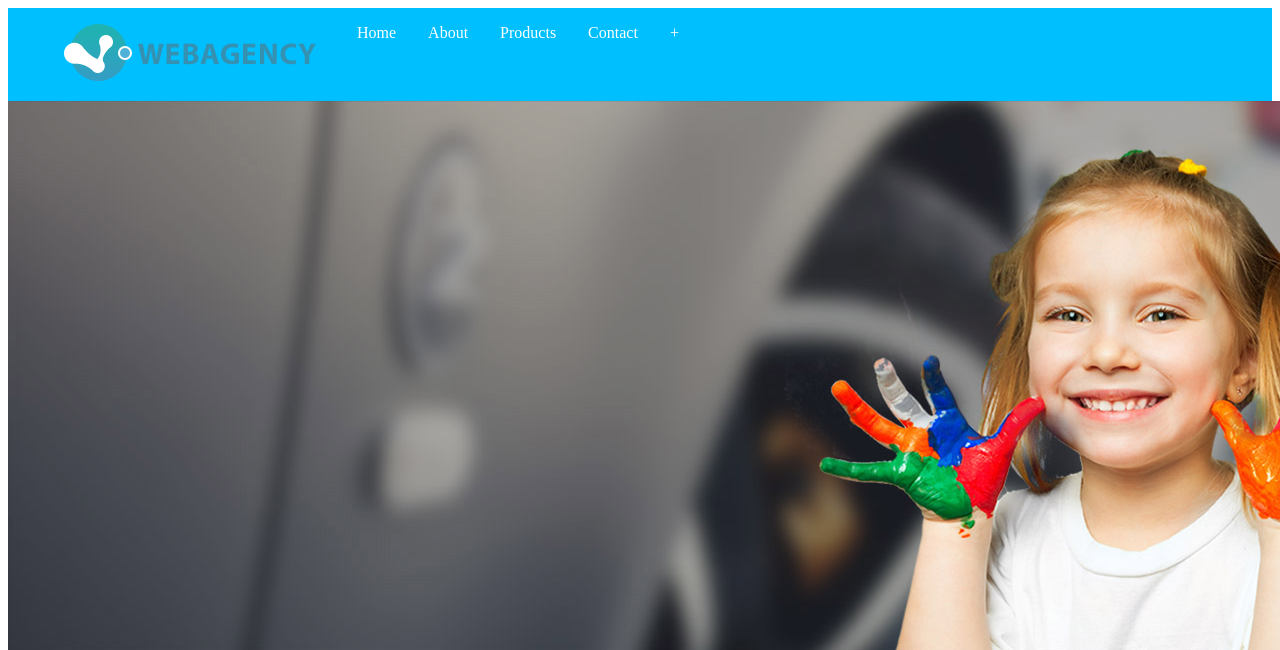
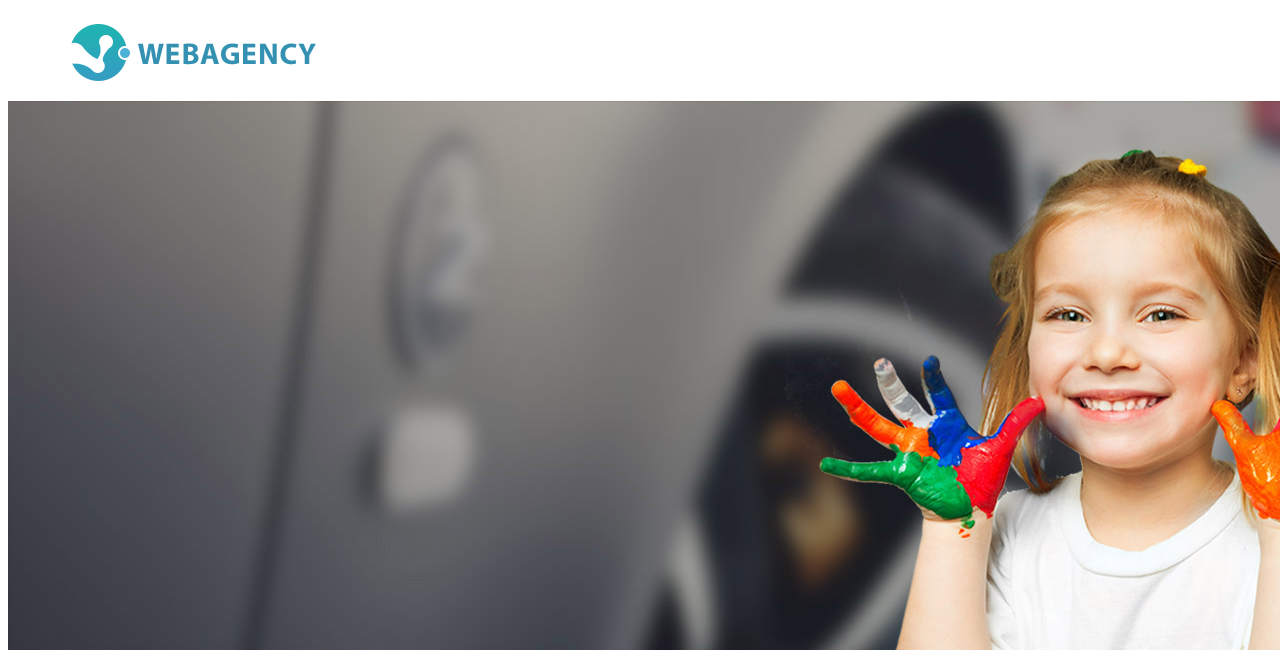
Before and after one commit to aerya973/OpenClassroom, a PHP site: page / in a window 1280 px wide; the page is wider, and only the part inside the window is pictured. Shown: the top 650 px of that part. Run offline with PHP 8.4, Linux system fonts and the light colour scheme.

Commit message:
Changement Couleur Navigation

```diff
--- a/webangency/css/style.css
+++ b/webangency/css/style.css
@@ -2,7 +2,7 @@
 .navigation {
 	list-style: none;
 	margin: 0;
-	background: deepskyblue;
+	background: white;
 	display: -webkit-box;
 	display: -moz-box;
 	display: -ms-flexbox;
@@ -20,7 +20,7 @@
 }
 
 .navigation a:hover {
-	background-color: white;
+	background-color: black;
 }
 
 @media all and (max-width: 800px) {
```
